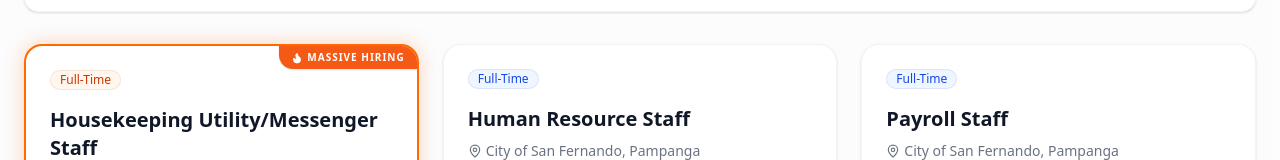
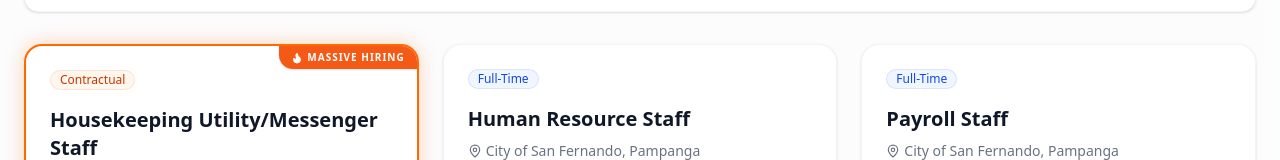
Before and after one commit to archie-codes/jclproserve, a Next.js app: page /jobs in a window 1280 px wide. Shown: the part 287-447 px from the top of the page. Built offline with nearby package versions, Linux system fonts and the light colour scheme.

Commit message:
Update jobs utility

```diff
--- a/app/jobs/page.tsx
+++ b/app/jobs/page.tsx
@@ -1093,7 +1093,7 @@ const jobList: Job[] = [
     id: 1,
     title: "Housekeeping Utility/Messenger Staff",
     location: "City of San Fernando, Pampanga",
-    type: "Full-Time",
+    type: "Contractual",
     urgent: true, // <--- Triggers the glowing animation
     salary: "Competitive Salary + Benefits",
     description:
```
